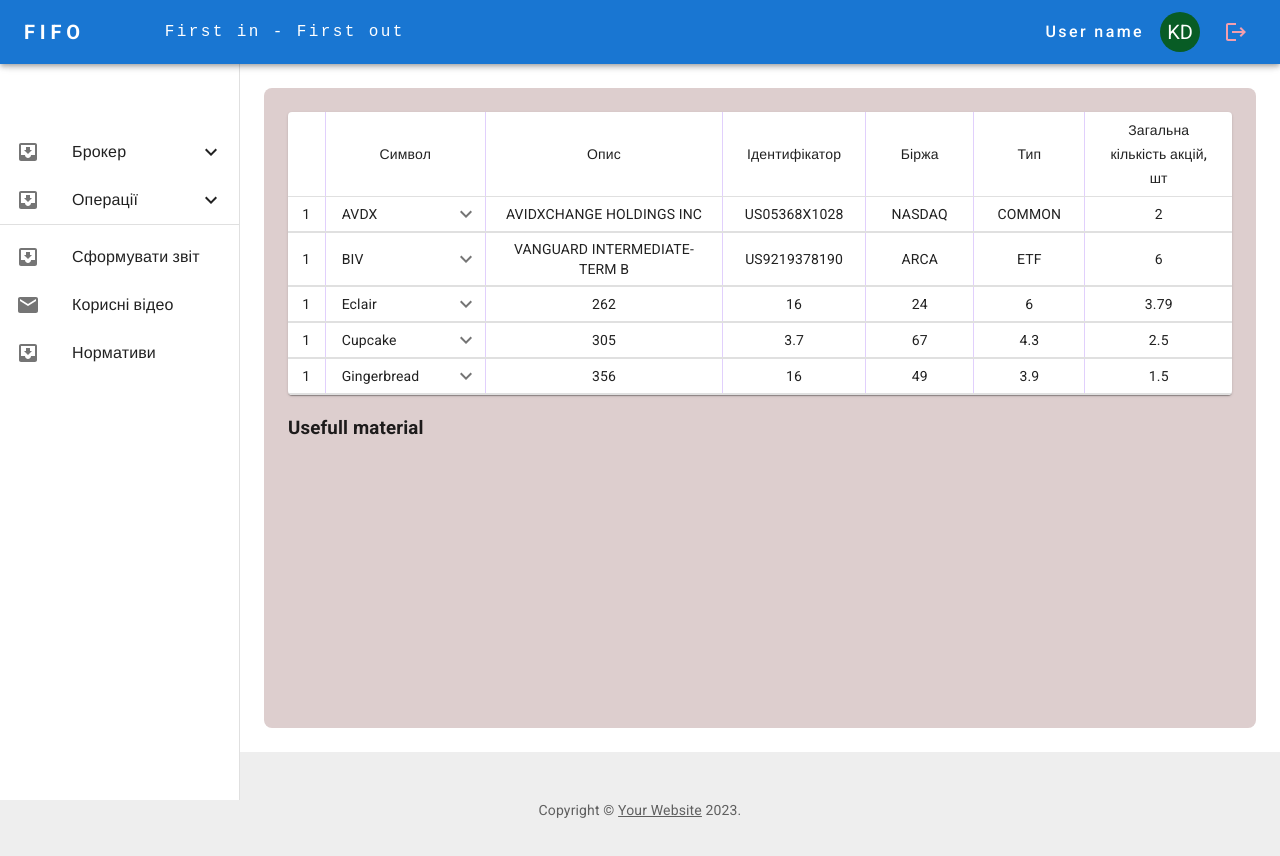
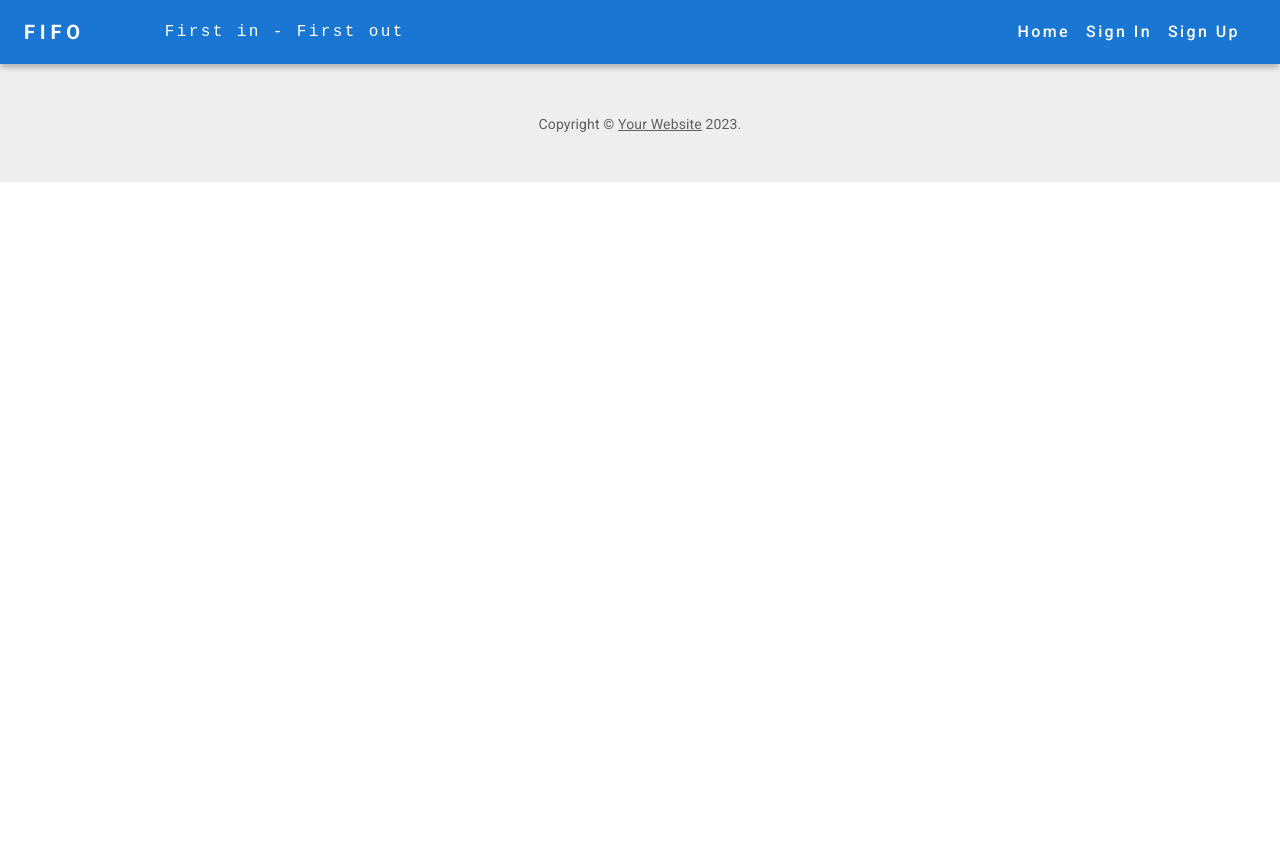
Before and after one commit to yurchykyur/FIFO, a React (Create React App) app: page /FIFO/usefull-material in a window 1280 px wide. Shown: the top 856 px of the page. After the commit the page ends 800 px from the top, so only its background shows below. Built offline with nearby package versions, Linux system fonts and the light colour scheme; a web font is replaced by a local one.

Commit message:
fix AuthNav, DrawerMUI
fix AuthNav - delete Box,, DrawerMUI - button, isLogged

```diff
--- a/src/components/Drawer/AuthNav.jsx
+++ b/src/components/Drawer/AuthNav.jsx
@@ -3,8 +3,13 @@ import { NavLink as RouterNavLink } from 'react-router-dom';
 
 export default function AuthNav() {
   return (
-    <>
-      <Box sx={{}}>
+    <Box
+      component="nav"
+      noWrap
+      sx={{
+        display: 'flex',
+      }}
+    >
       <Link
         variant="body1"
         noWrap
@@ -21,8 +26,6 @@ export default function AuthNav() {
       >
         Home
       </Link>
-      </Box>
-      <Box sx={{}}>
       <Link
         variant="body1"
         noWrap
@@ -39,8 +42,6 @@ export default function AuthNav() {
       >
         Sign In
       </Link>
-      </Box>
-      <Box sx={{}}>
       <Link
         variant="body1"
         noWrap
@@ -58,6 +59,5 @@ export default function AuthNav() {
         Sign Up
       </Link>
     </Box>
-    </>
   );
 }
--- a/src/components/Drawer/DrawerMUI.jsx
+++ b/src/components/Drawer/DrawerMUI.jsx
@@ -23,7 +23,7 @@ import { drawerWidth } from 'constants/drawer';
 import { NavLink as RouterNavLink } from 'react-router-dom';
 import ListItemText from '@mui/material/ListItemText';
 
-const isLoggedIn = true;
+const isLoggedIn = false;
 
 // ['Сформувати звіт', 'Корисні відео', 'Нормативи']
 const arrLinks = ['/generate-report', '/usefull-material', '/normative'];
@@ -40,7 +40,6 @@ function DrawerMUI(props) {
     <div>
       <Toolbar />
       <Toolbar />
-      <nav>
       <Broker
         nestedList={{
           primaryTitle: 'Брокер',
@@ -72,7 +71,6 @@ function DrawerMUI(props) {
           )
         )}
       </List>
-      </nav>
     </div>
   );
 
@@ -87,6 +85,7 @@ function DrawerMUI(props) {
         sx={{ zIndex: theme => theme.zIndex.drawer + 1 }}
       >
         <Toolbar>
+          {isLoggedIn && (
             <IconButton
               color="inherit"
               aria-label="open drawer"
@@ -96,6 +95,7 @@ function DrawerMUI(props) {
             >
               <MenuIcon />
             </IconButton>
+          )}
 
           <ContentToolbarForDrawer isLoggedIn={isLoggedIn} />
         </Toolbar>
```
Lines whose indentation alone changed are shown as unchanged.
